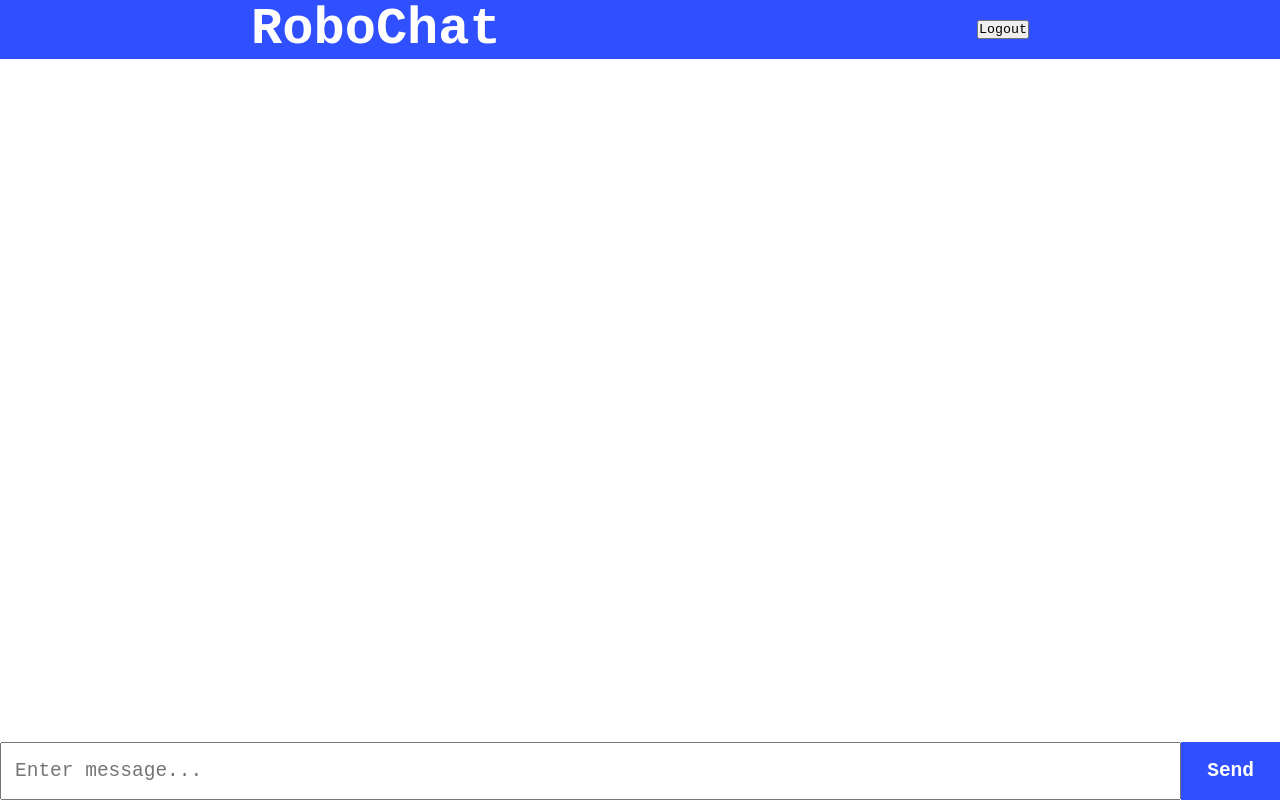
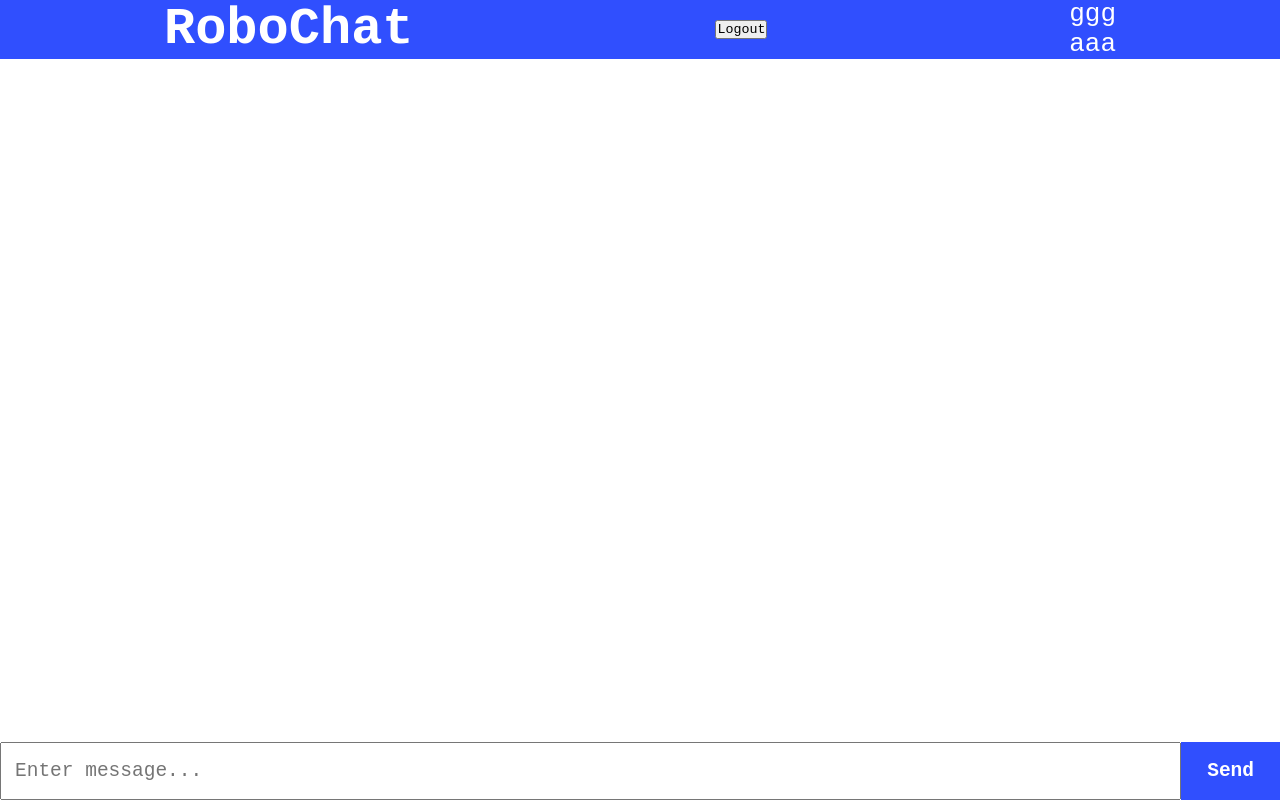
Before and after one commit to ProgramMen/Chat_, a website: page static/index.html in a window 1280 px wide. Drawn offline with nearby package versions, Linux system fonts and the light colour scheme; no server answers.

Commit message:
Update index.html

```diff
--- a/static/index.html
+++ b/static/index.html
@@ -12,6 +12,10 @@
         <header class="header">
             <h1>RoboChat</h1>
             <button class="link" id="logout">Logout</button>
+            <div id="result">
+              <div class="temp_c">ggg</div>
+              <div class="wether">aaa</div>
+          </div>
         </header>
         <ul id="messages"></ul>
         <form id="form">
```
